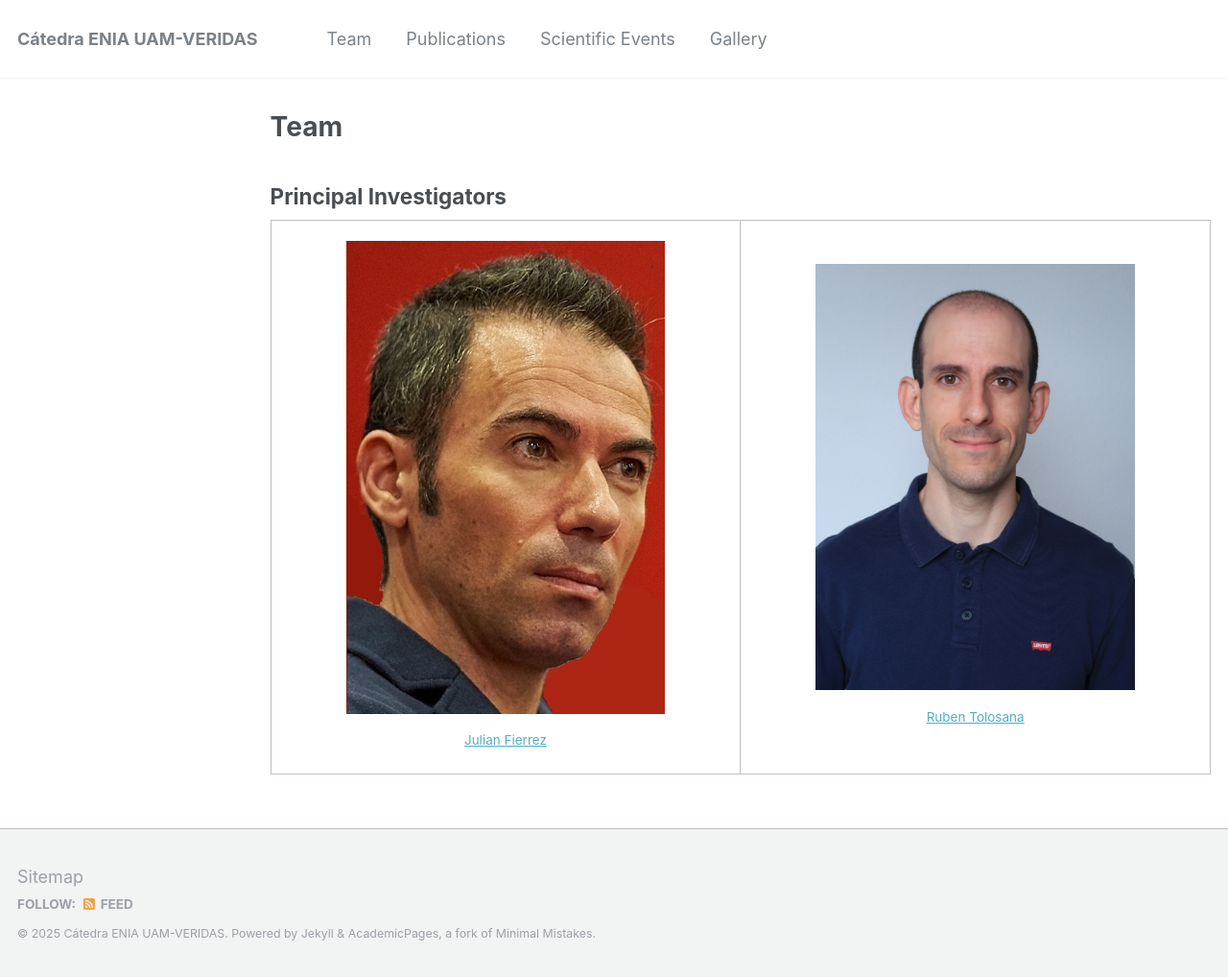
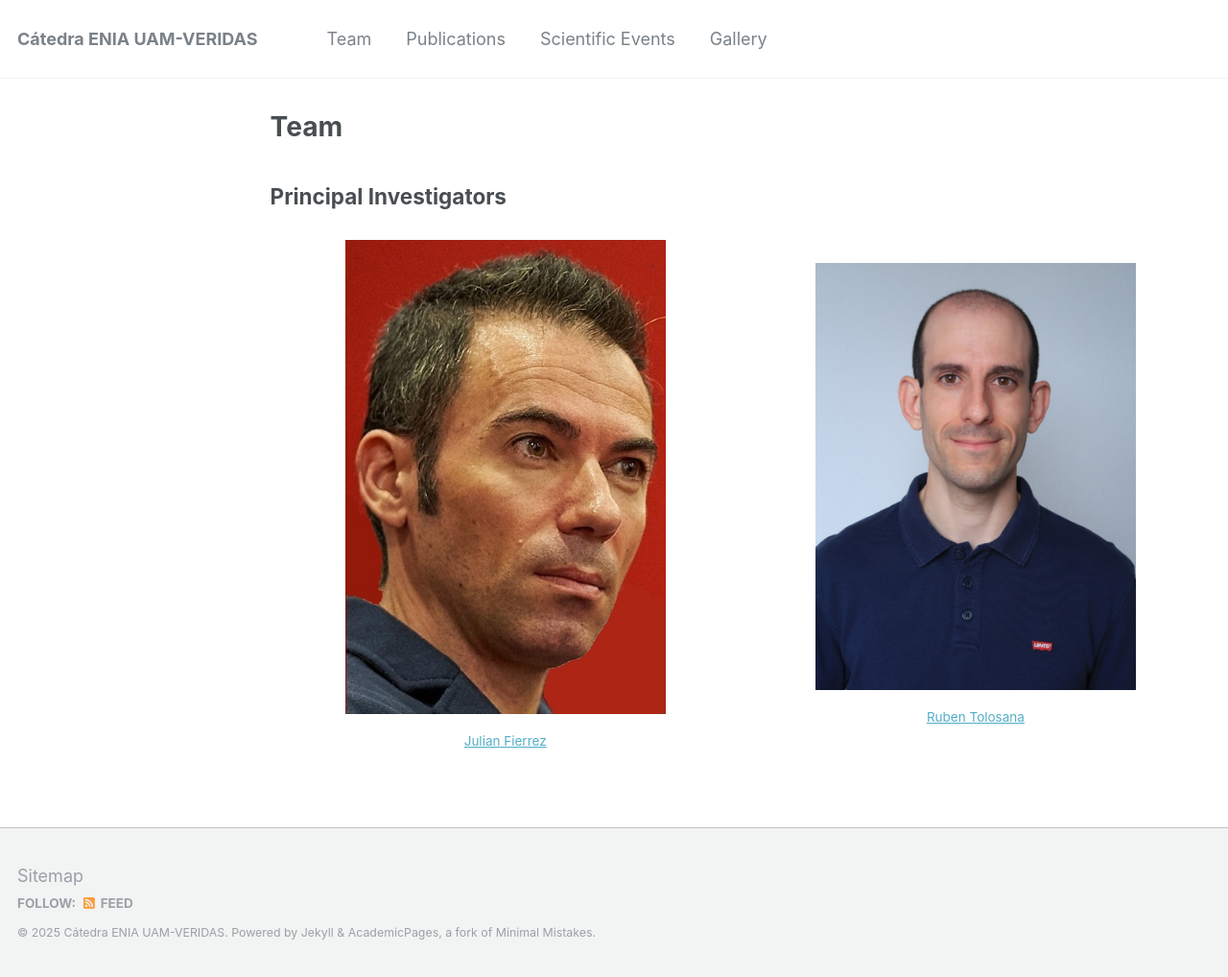
Before and after one commit to catedraeniauam/catedraeniauam.github.io, a Jekyll site: the page built from _pages/team.md, in a window 1280 px wide. Shown: the whole page at 96% size. Built offline with Jekyll 4.4.1, drawn with Linux system fonts in a browser that asks for light colours.

Commit message:
modificamos las tablas

```diff
--- a/_pages/team.md
+++ b/_pages/team.md
@@ -8,7 +8,7 @@ author_profile: false
 Principal Investigators
 -----
 
-<table>
+<table style="border: 0px">
   <tbody>
     <tr>
       <td width="50%">
@@ -26,3 +26,9 @@ Principal Investigators
     </tr>
   </tbody>
 </table>
+
+<style>
+    table, th, td {
+        border: 0px;
+    }
+</style>
```
